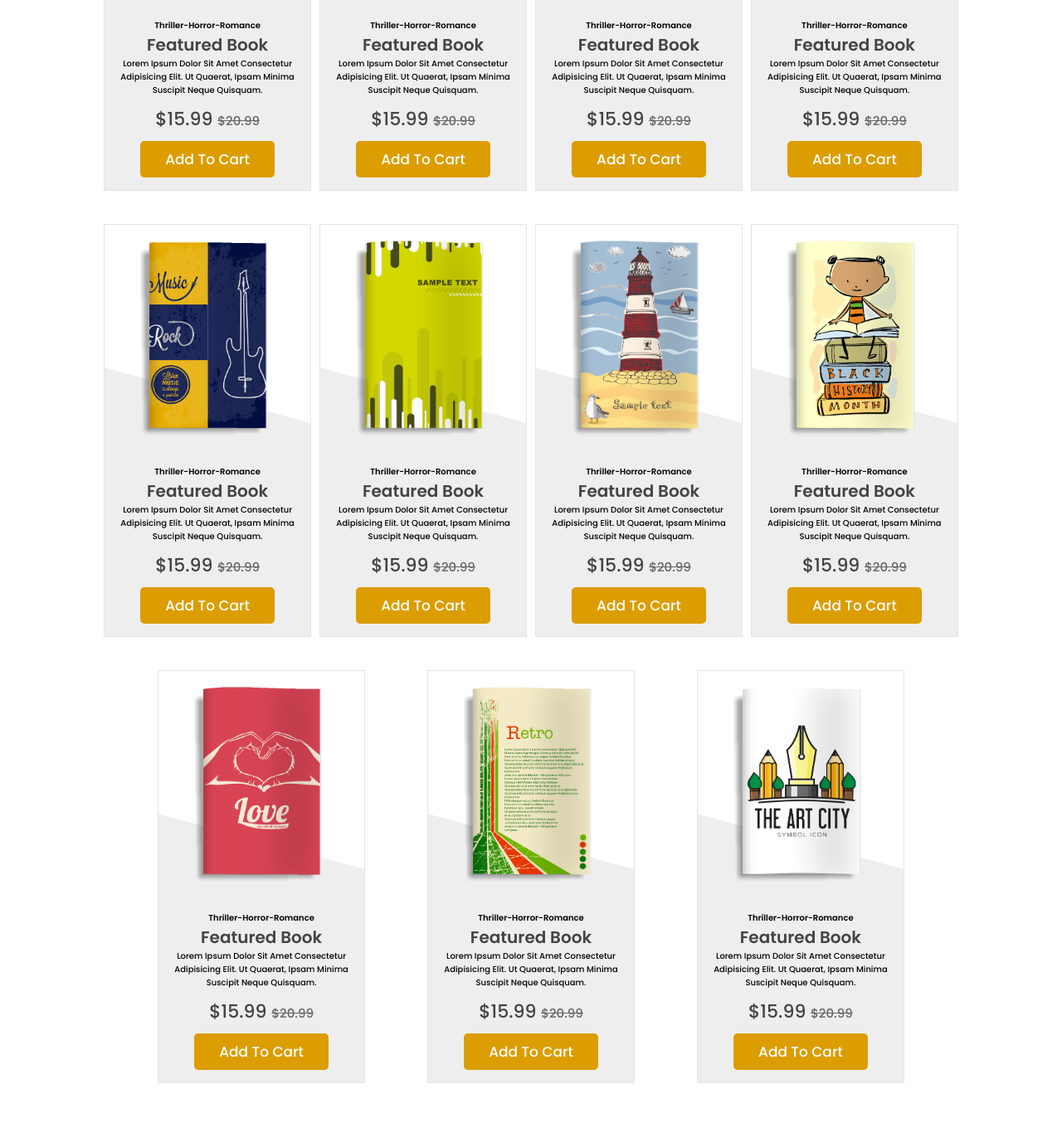
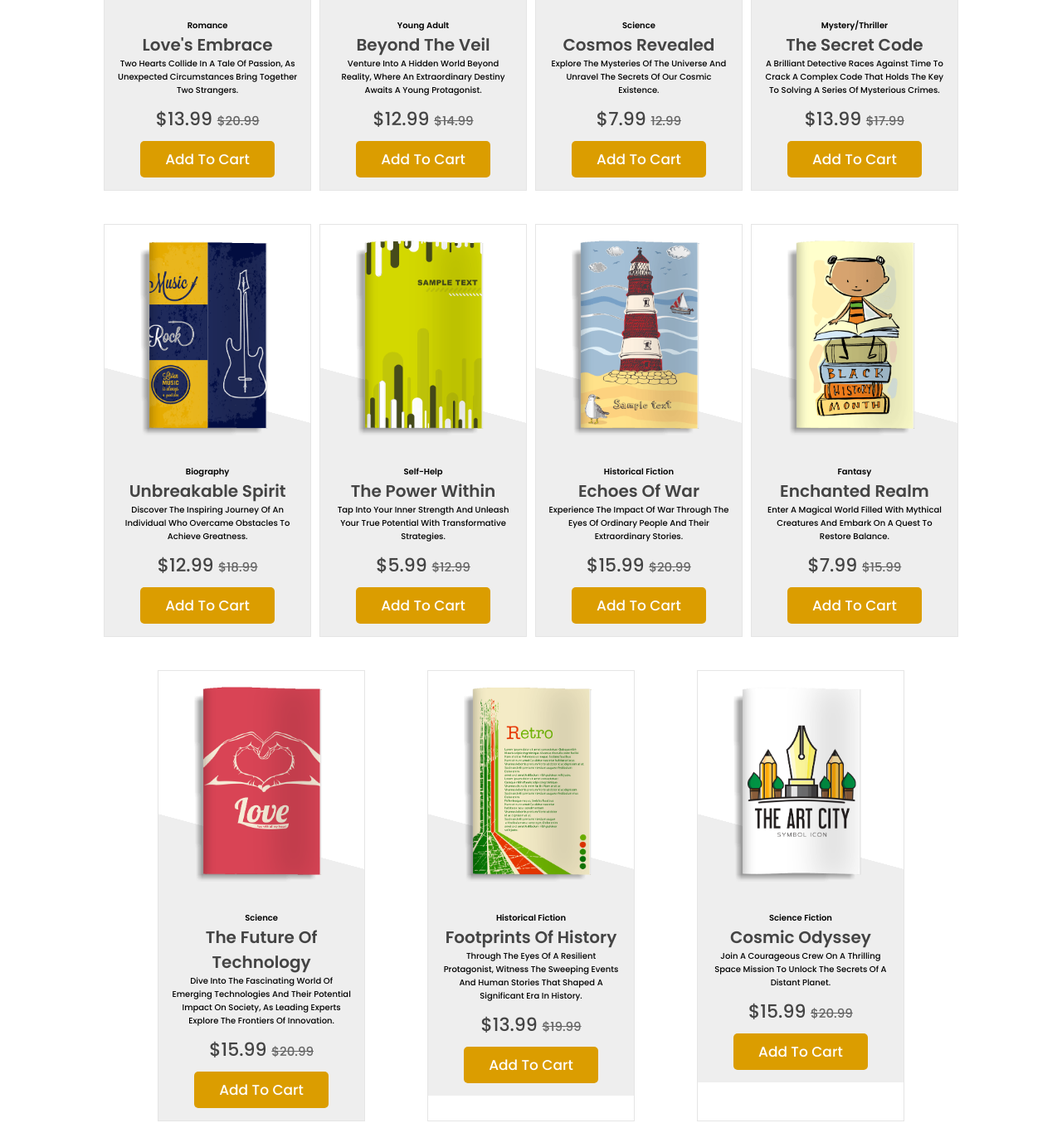
Before and after one commit to TRkiwi/Book-Haven, a plain HTML site: page gallery.html in a window 1280 px wide. Shown: the part 1040-2394 px from the top of the page at 83% size. Drawn offline with Linux system fonts and the light colour scheme.

Commit message:
Made slight adjusments and wrote real texts instead of dummy texts

```diff
--- a/css/style.css
+++ b/css/style.css
@@ -686,41 +686,41 @@ form .box{
 /*------------------------- gallery section ------------------------------------*/
 
 .heading{
-    text-align: center;
+    text-align: center; /* Center aligning the text */
     margin-bottom: 2rem;
     position: relative;
 }
 
 .heading::before{
-    content: '';
+    content: ''; /* Adding content before the heading */
     position: absolute;
     top: 50%;
     left: 0;
-    transform: translateY(-50%);
+    transform: translateY(-50%); /* Translating the element vertically by -50% of its height */
     width: 100%;
     height: 0.01rem;
     background: rgba(0,0,0,0.1);
-    z-index: -1;
+    z-index: -1; /* Moving the element behind the heading */
 }
 
 .heading span{
     font-size: 3rem;
     padding: 4rem 2rem;
     color: var(--black);
-    border: var(--border);
+    border: var(--border); /* Adding a border to the span */
     background: #fff;
 }
 .swiper-wrapper{
-    display: flex;
+    display: flex; /* Displaying the elements in a row */
     flex-direction: row;
-    flex-wrap: wrap;
-    justify-content: space-evenly;
+    flex-wrap: wrap; /* Allowing the elements to wrap to a new line if necessary */
+    justify-content: space-evenly; /* Distributing the elements evenly along the horizontal axis */
 }
 .gallery .gallery-container .gallery-box{
-    width: 25rem;
+    width: 25rem; /* Setting the width of the gallery box */
     margin: 2rem 0;
     position: relative;
-    overflow: hidden;
+    overflow: hidden; /* Hiding any content that overflows the box */
     border: var(--border);
     text-align: center;
 }
@@ -731,7 +731,7 @@ form .box{
 
 .gallery .gallery-container .gallery-box .image{
     padding: 1rem;
-    background:linear-gradient(15deg, #eee 30% , #fff 30.1%);
+    background:linear-gradient(15deg, #eee 30% , #fff 30.1%); /* Setting a linear gradient background */
 }
 
 .gallery .gallery-container .gallery-box .image img{
@@ -739,8 +739,8 @@ form .box{
 }
 
 .gallery .gallery-container .gallery-box:hover .image{
-    transform: translateY(6rem);
-    cursor: pointer;
+    transform: translateY(6rem); /* Applying a vertical translation to the image on hover */
+    cursor: pointer;  /* Changing the cursor to a pointer on hover */
 }
 
 .gallery .gallery-container .gallery-box .icons{
@@ -751,12 +751,12 @@ form .box{
     right: 0;
     background: #ffff;
     z-index: 1;
-    transform: translateY(-100%);
+    transform: translateY(-100%); /* Translating the icons vertically by -100% of their height */
     border: var(--border);
 }
 
 .gallery .gallery-container .gallery-box:hover .icons{
-    transform: translateY(0);
+    transform: translateY(0); /* Moving the icons to their original position on hover */
 }
 
 .gallery .gallery-container .gallery-box .icons a{
@@ -789,5 +789,5 @@ form .box{
 .gallery .gallery-container .gallery-box .content .price span{
     font-size: 1.5rem;
     color: var(--light-color);
-    text-decoration: line-through;
+    text-decoration: line-through; /* Adding a line-through text decoration to the span within the price */
 }
--- a/gallery.html
+++ b/gallery.html
@@ -103,9 +103,9 @@
 
         <div class="content">
             <h3>deal of the day</h3>
-            <h1>upto 50% offers</h1>
+            <h1>Unbeatable Discounts Up to 50% Off!</h1>
             <p>
-                Lorem ipsum dolor sit amet consectetur adipisicing elit. Dicta, vero. Voluptatibus voluptates inventore nulla vel.
+                Don't miss our incredible Deals with discounts up to 50% off! Browse our handpicked selection of books now and save big on your next literary adventure. Limited time only!
             </p>
             <a href="" class="btn">shop now</a>
         </div>
@@ -139,10 +139,10 @@
                   </div>
 
                   <div class="content">
-                      <h4>Thriller-Horror-Romance</h4>
-                      <h3>featured book</h3>
-                      <p>Lorem ipsum dolor sit amet consectetur adipisicing elit. Ut quaerat, ipsam minima suscipit neque quisquam.</p>
-                      <div class="price">$15.99 <span>$20.99</span></div>
+                      <h4>Romance</h4>
+                      <h3>Love's Embrace</h3>
+                      <p>Two hearts collide in a tale of passion, as unexpected circumstances bring together two strangers.</p>
+                      <div class="price">$13.99 <span>$20.99</span></div>
                       <a href="" class="btn">add to cart</a>
                   </div>
               </div>
@@ -159,10 +159,10 @@
                   </div>
 
                   <div class="content">
-                      <h4>Thriller-Horror-Romance</h4>
-                      <h3>featured book</h3>
-                      <p>Lorem ipsum dolor sit amet consectetur adipisicing elit. Ut quaerat, ipsam minima suscipit neque quisquam.</p>
-                      <div class="price">$15.99 <span>$20.99</span></div>
+                      <h4>Young Adult</h4>
+                      <h3>Beyond the Veil</h3>
+                      <p>Venture into a hidden world beyond reality, where an extraordinary destiny awaits a young protagonist.</p>
+                      <div class="price">$12.99 <span>$14.99</span></div>
                       <a href="" class="btn">add to cart</a>
                   </div>
               </div>
@@ -179,10 +179,10 @@
                   </div>
 
                   <div class="content">
-                      <h4>Thriller-Horror-Romance</h4>
-                      <h3>featured book</h3>
-                      <p>Lorem ipsum dolor sit amet consectetur adipisicing elit. Ut quaerat, ipsam minima suscipit neque quisquam.</p>
-                      <div class="price">$15.99 <span>$20.99</span></div>
+                      <h4>Science</h4>
+                      <h3>Cosmos Revealed</h3>
+                      <p>Explore the mysteries of the universe and unravel the secrets of our cosmic existence.</p>
+                      <div class="price">$7.99 <span>12.99</span></div>
                       <a href="" class="btn">add to cart</a>
                   </div>
               </div>
@@ -199,10 +199,10 @@
                   </div>
 
                   <div class="content">
-                      <h4>Thriller-Horror-Romance</h4>
-                      <h3>featured book</h3>
-                      <p>Lorem ipsum dolor sit amet consectetur adipisicing elit. Ut quaerat, ipsam minima suscipit neque quisquam.</p>
-                      <div class="price">$15.99 <span>$20.99</span></div>
+                      <h4>Mystery/Thriller</h4>
+                      <h3>The Secret Code</h3>
+                      <p>A brilliant detective races against time to crack a complex code that holds the key to solving a series of mysterious crimes.</p>
+                      <div class="price">$13.99 <span>$17.99</span></div>
                       <a href="" class="btn">add to cart</a>
                   </div>
               </div>
@@ -219,10 +219,10 @@
                   </div>
 
                   <div class="content">
-                      <h4>Thriller-Horror-Romance</h4>
-                      <h3>featured book</h3>
-                      <p>Lorem ipsum dolor sit amet consectetur adipisicing elit. Ut quaerat, ipsam minima suscipit neque quisquam.</p>
-                      <div class="price">$15.99 <span>$20.99</span></div>
+                      <h4>Biography</h4>
+                      <h3>Unbreakable Spirit</h3>
+                      <p>Discover the inspiring journey of an individual who overcame obstacles to achieve greatness.</p>
+                      <div class="price">$12.99 <span>$18.99</span></div>
                       <a href="" class="btn">add to cart</a>
                   </div>
               </div>
@@ -239,10 +239,10 @@
                   </div>
 
                   <div class="content">
-                      <h4>Thriller-Horror-Romance</h4>
-                      <h3>featured book</h3>
-                      <p>Lorem ipsum dolor sit amet consectetur adipisicing elit. Ut quaerat, ipsam minima suscipit neque quisquam.</p>
-                      <div class="price">$15.99 <span>$20.99</span></div>
+                      <h4>Self-Help</h4>
+                      <h3>The Power Within</h3>
+                      <p>Tap into your inner strength and unleash your true potential with transformative strategies.</p>
+                      <div class="price">$5.99 <span>$12.99</span></div>
                       <a href="" class="btn">add to cart</a>
                   </div>
               </div>
@@ -259,9 +259,9 @@
                   </div>
 
                   <div class="content">
-                      <h4>Thriller-Horror-Romance</h4>
-                      <h3>featured book</h3>
-                      <p>Lorem ipsum dolor sit amet consectetur adipisicing elit. Ut quaerat, ipsam minima suscipit neque quisquam.</p>
+                      <h4>Historical Fiction</h4>
+                      <h3>Echoes of War</h3>
+                      <p>Experience the impact of war through the eyes of ordinary people and their extraordinary stories.</p>
                       <div class="price">$15.99 <span>$20.99</span></div>
                       <a href="" class="btn">add to cart</a>
                   </div>
@@ -279,10 +279,10 @@
                   </div>
 
                   <div class="content">
-                      <h4>Thriller-Horror-Romance</h4>
-                      <h3>featured book</h3>
-                      <p>Lorem ipsum dolor sit amet consectetur adipisicing elit. Ut quaerat, ipsam minima suscipit neque quisquam.</p>
-                      <div class="price">$15.99 <span>$20.99</span></div>
+                      <h4>Fantasy</h4>
+                      <h3>Enchanted Realm</h3>
+                      <p>Enter a magical world filled with mythical creatures and embark on a quest to restore balance.</p>
+                      <div class="price">$7.99 <span>$15.99</span></div>
                       <a href="" class="btn">add to cart</a>
                   </div>
               </div>
@@ -299,9 +299,9 @@
                   </div>
 
                   <div class="content">
-                      <h4>Thriller-Horror-Romance</h4>
-                      <h3>featured book</h3>
-                      <p>Lorem ipsum dolor sit amet consectetur adipisicing elit. Ut quaerat, ipsam minima suscipit neque quisquam.</p>
+                      <h4>Science</h4>
+                      <h3>The Future of Technology</h3>
+                      <p>Dive into the fascinating world of emerging technologies and their potential impact on society, as leading experts explore the frontiers of innovation.</p>
                       <div class="price">$15.99 <span>$20.99</span></div>
                       <a href="" class="btn">add to cart</a>
                   </div>
@@ -319,10 +319,10 @@
                   </div>
 
                   <div class="content">
-                      <h4>Thriller-Horror-Romance</h4>
-                      <h3>featured book</h3>
-                      <p>Lorem ipsum dolor sit amet consectetur adipisicing elit. Ut quaerat, ipsam minima suscipit neque quisquam.</p>
-                      <div class="price">$15.99 <span>$20.99</span></div>
+                      <h4>Historical Fiction</h4>
+                      <h3>Footprints of History</h3>
+                      <p>Through the eyes of a resilient protagonist, witness the sweeping events and human stories that shaped a significant era in history.</p>
+                      <div class="price">$13.99 <span>$19.99</span></div>
                       <a href="" class="btn">add to cart</a>
                   </div>
               </div>
@@ -339,9 +339,9 @@
                   </div>
 
                   <div class="content">
-                      <h4>Thriller-Horror-Romance</h4>
-                      <h3>featured book</h3>
-                      <p>Lorem ipsum dolor sit amet consectetur adipisicing elit. Ut quaerat, ipsam minima suscipit neque quisquam.</p>
+                      <h4>Science Fiction</h4>
+                      <h3>Cosmic Odyssey</h3>
+                      <p>Join a courageous crew on a thrilling space mission to unlock the secrets of a distant planet.</p>
                       <div class="price">$15.99 <span>$20.99</span></div>
                       <a href="" class="btn">add to cart</a>
                   </div>
@@ -367,7 +367,7 @@
 
                         <h3>Sign up for our newsletter and never miss a beat! </h3>
                         <input type="email" name="" placeholder="Enter your email here..." class="box">
-                        <input type="submit" value="subcribe" class="btn">
+                        <input type="submit" value="Subscribe" class="btn">
                     </form>
 
             </div>
--- a/js/script.js
+++ b/js/script.js
@@ -1,5 +1,4 @@
 /*----- login form -------- */
-
 var loginForm = document.querySelector('.login-form-container'); // Select the login form container element
 
 // Add event listener to the login button with ID "login-btn"
```
Also changed, not shown: aboutus.html (+1 -1 lines), home.html (+1 -1 lines).
